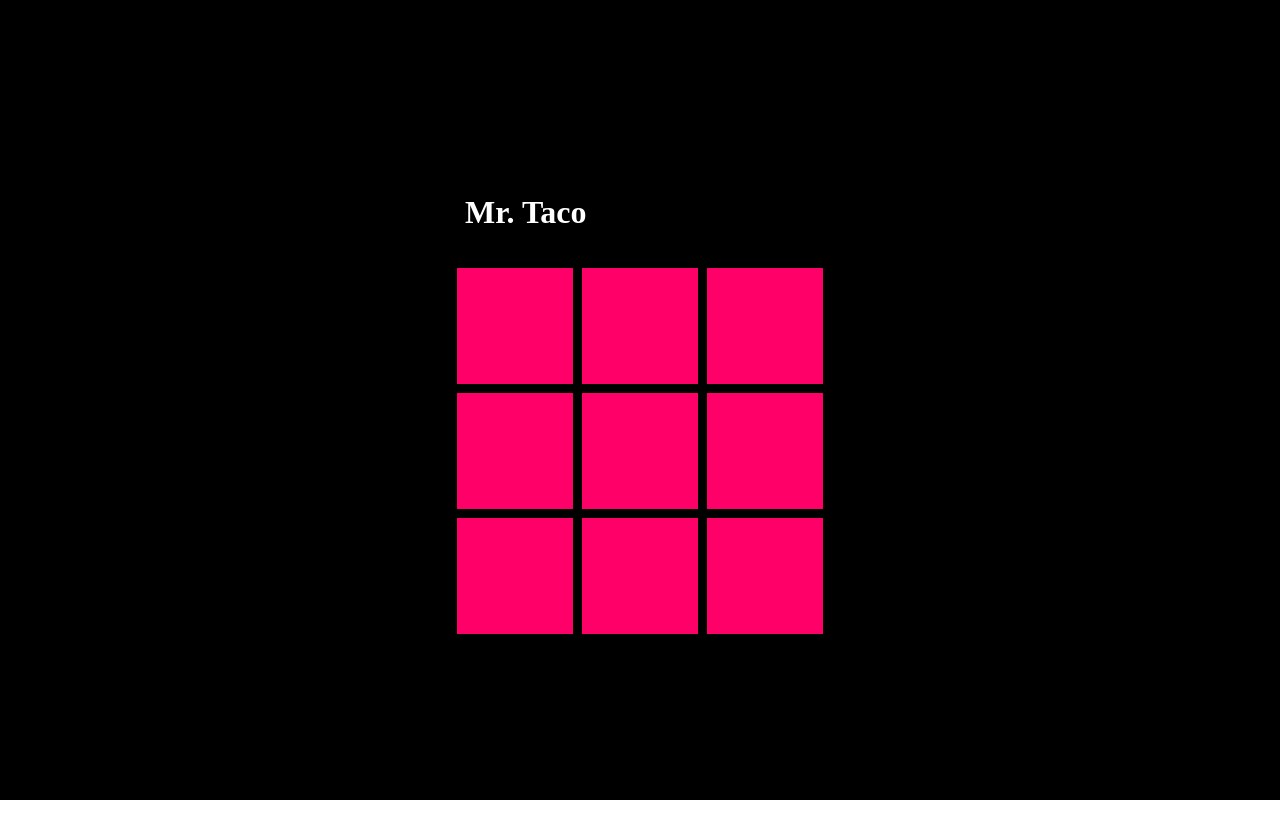
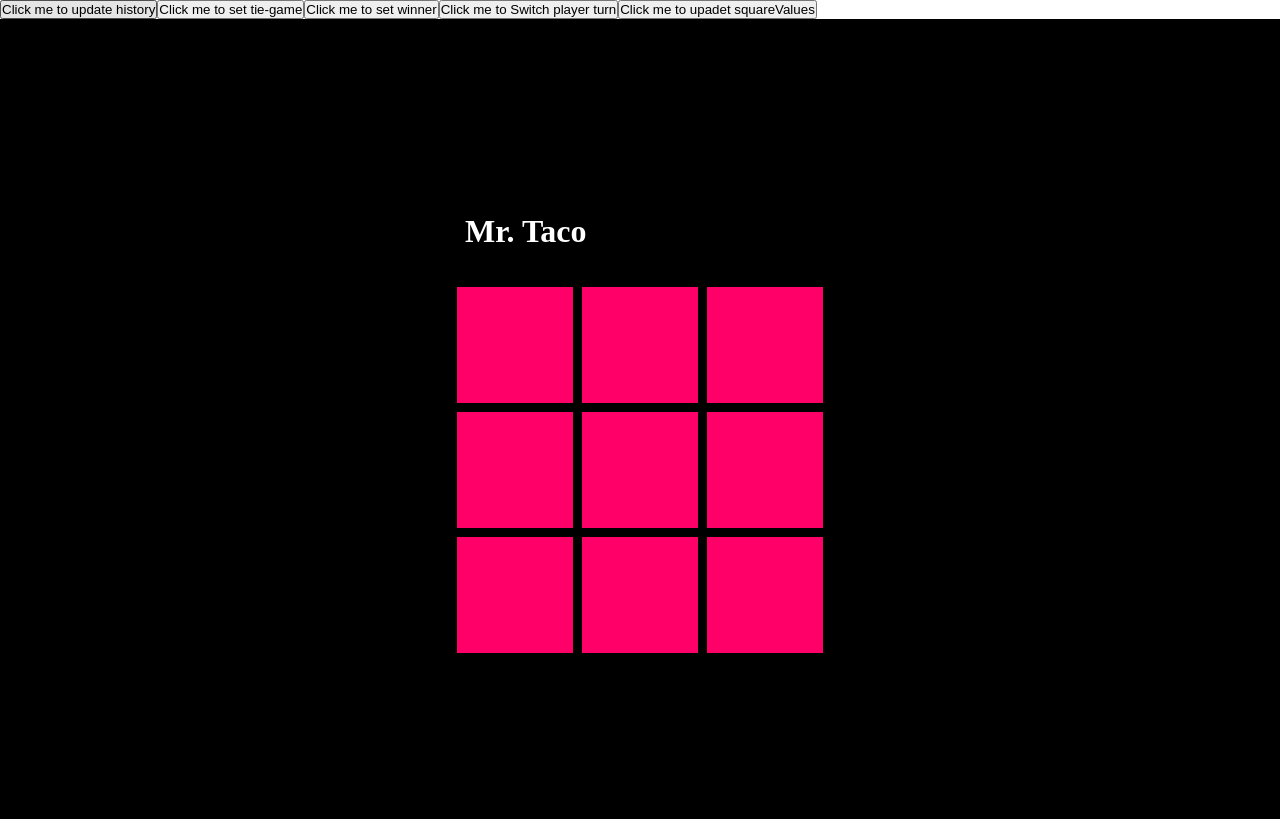
Before and after one commit to PacoNavarrete/tic-tac-toe-animated, a React (Vite) app: page / in a window 1280 px wide. Built offline with nearby package versions, Linux system fonts and the light colour scheme.

Commit message:
Refactoring: Use useReducer for state management 60%

```diff
--- a/src/App.jsx
+++ b/src/App.jsx
@@ -1,60 +1,70 @@
-import { useEffect, useReducer } from 'react';
+import { useEffect, useReducer, useState } from 'react';
 import Board from './components/Board';
 import AOS from 'aos';
 import 'aos/dist/aos.css';
-
-function reducer(state, action) {
-  switch (action.type) {
-    case '[UPADE: squareValues]': {
-      return {
-        ...state,
-        squareValues: action.nextSquares, //[TODO] pasar nextSquares en el dispatch junto con type.
-      };
-    }
-    case '[SWITCH: playerTurn': {
-      return {
-        ...state,
-        isXTurn: !state.isXTurn, //[TODO] check if syntax is correct
-      };
-    }
-    case '[SET: winner]': {
-      return {
-        ...state,
-        winner: action.newWinner,
-      };
-    }
-    case '[SET: tie]': {
-      return {
-        ...state,
-        tie: !state.tie, //[TODO] check if syntax is correct
-      };
-    }
-    case '[UPDATE: history]': {
-      return {
-        ...state,
-        history: [],
-      };
-    }
-  }
-}
+import reducer from './store/reducer';
+import { initialState } from './store/initialState';
 
 function App() {
+  const [historyIndex, setHistoryIndex] = useState(0);
+  const [state, dispatch] = useReducer(reducer, initialState);
   useEffect(() => {
     AOS.init();
-  }, []);
-
-  const initialState = {
-    squareValues: Array(9).fill(null),
-    isXTurn: true,
-    winner: false,
-    tie: false,
-    history: [{ indexId: 0, historyData: Array(9).fill(null) }],
-  };
-
-  const [state, dispatch] = useReducer(reducer, initialState);
+    console.log(state);
+  }, [state]);
 
   return (
     <>
+      <button
+        onClick={() => {
+          dispatch({
+            type: '[UPDATE: history]',
+            historyIndex: historyIndex,
+            nextSquares: ['h', 'o', 'l', 'a'],
+          });
+          setHistoryIndex(historyIndex + 1);
+        }}
+      >
+        Click me to update history
+      </button>
+      <button
+        onClick={() => {
+          dispatch({
+            type: '[SET: tie]',
+          });
+        }}
+      >
+        Click me to set tie-game
+      </button>
+      <button
+        onClick={() => {
+          dispatch({
+            type: '[SET: winner]',
+            newWinner: 'Yes the string the of winner her',
+          });
+        }}
+      >
+        Click me to set winner
+      </button>
+      <button
+        onClick={() => {
+          dispatch({
+            type: '[SWITCH: playerTurn]',
+          });
+        }}
+      >
+        Click me to Switch player turn
+      </button>
+      <button
+        onClick={() => {
+          dispatch({
+            type: '[UPADE: squareValues]',
+            nextSquares: ['b', 'y', 'e'],
+          });
+        }}
+      >
+        Click me to upadet squareValues
+      </button>
       <Board />
     </>
   );
--- /dev/null
+++ b/src/store/actions.js
@@ -0,0 +1,7 @@
+export const actionsType = {
+  updateSquareValues: '[UPADE_SQUARE_VALUES]',
+  switchTurn: '[SWITCH_PLAYER_TURN]',
+  setWinner: '[SET_WINNER]',
+  setTie: '[SET_TIE]',
+  updateHistory: '[UPDATE_HISTORY]',
+};
--- /dev/null
+++ b/src/store/initialState.js
@@ -0,0 +1,7 @@
+export const initialState = {
+  squareValues: Array(9).fill(null),
+  isXTurn: true,
+  winner: false,
+  tie: false,
+  history: [{ indexId: 0, historyData: Array(9).fill(null) }],
+};
--- /dev/null
+++ b/src/store/reducer.js
@@ -0,0 +1,42 @@
+import { actionsType } from './actions';
+
+export default function reducer(state, action) {
+  switch (action.type) {
+    case actionsType.updateSquareValues: {
+      return {
+        ...state,
+        squareValues: action.nextSquares,
+      };
+    }
+    case actionsType.switchTurn: {
+      return {
+        ...state,
+        isXTurn: !state.isXTurn,
+      };
+    }
+    case actionsType.setWinner: {
+      return {
+        ...state,
+        winner: action.newWinner,
+      };
+    }
+    case actionsType.setTie: {
+      return {
+        ...state,
+        tie: !state.tie,
+      };
+    }
+    case actionsType.updateHistory: {
+      return {
+        ...state,
+        history: [
+          ...state.history,
+          {
+            indexId: action.historyIndex + 1,
+            historyData: action.nextSquares,
+          },
+        ],
+      };
+    }
+  }
+}
```
Also changed, not shown: src/reducer/reducer.js (deleted).
